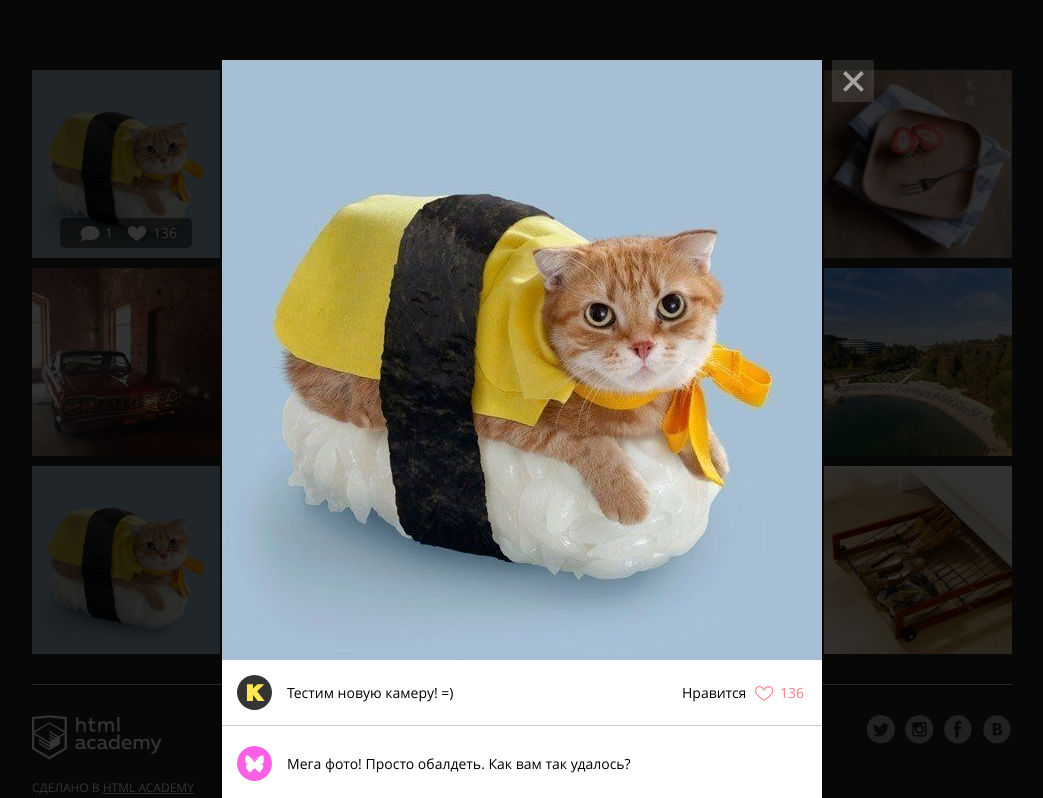
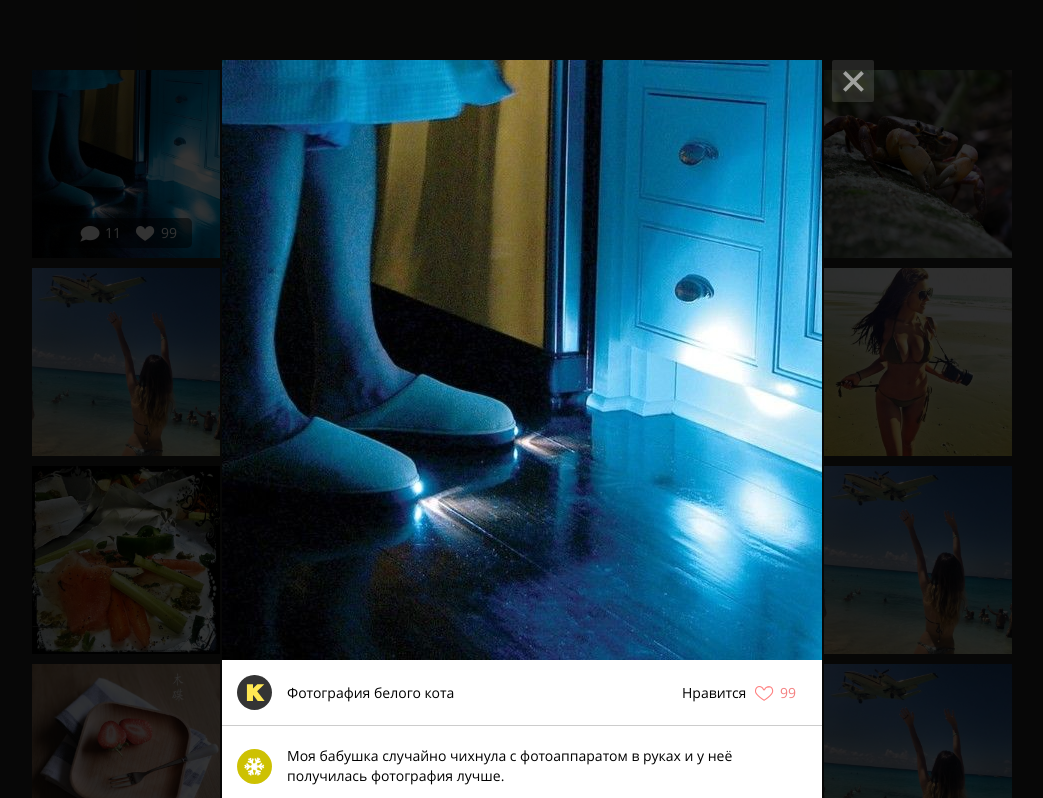
Before and after one commit to korelskiy/190310-kekstagram-23, a website with bundled scripts: page index.html in a window 1280 px wide. Both pictures are taken after a click on the link 244 px from the left and 164 px from the top of the page. Shown: the top 798 px of the page, without its empty margins (118-1161 px from the left). Built offline with nearby package versions, Linux system fonts and the light colour scheme.

Commit message:
Generate comments of images in the full-screen mode

```diff
--- a/index.html
+++ b/index.html
@@ -174,7 +174,7 @@
         </div>
 
         <!-- Кнопка для выхода из полноэкранного просмотра изображения -->
-        <button type="reset" class="big-picture__cancel  cancel" id="picture-cancel">Закрыть</button>
+        <button type="reset" class="big-picture__cancel  cancel" id="picture-cancel" tabindex="0">Закрыть</button>
       </div>
     </section>
   </main>
@@ -193,6 +193,14 @@
       </ul>
     </div>
   </footer>
+
+    <!-- Шаблон комментария к фотографии -->
+    <template id="comment">
+      <li class="social__comment">
+        <img class="social__picture" width="35" height="35">
+        <p class="social__text"></p>
+    </li>
+    </template>
 
   <!-- Шаблон изображения случайного пользователя -->
   <template id="picture">
--- a/js/data.js
+++ b/js/data.js
@@ -1,7 +1,7 @@
 // Генерация данных
 import {getRandomNumber, getRandomArrayElement} from './util.js';
 
-const DESCRIPTION_PHOTO_COUNT = 6;
+const DESCRIPTION_PHOTO_COUNT = 26;
 
 const MIN_URL_NUMBER = 1;
 const MAX_URL_NUMBER = 25;
@@ -11,6 +11,10 @@ const MAX_LIKES_NUMBER = 200;
 
 const MIN_AVATAR_NUMBER = 1;
 const MAX_AVATAR_NUMBER = 6;
+
+const MIN_COMMENTS = 1;
+const MAX_COMMENTS = 15;
+
 
 const DESCRIPTIONS = [
   'Фотография серого кота',
@@ -39,21 +43,21 @@ const MESSAGES = [
   'Я поскользнулся на банановой кожуре и уронил фотоаппарат на кота и у меня получилась фотография лучше.',
 ];
 
-const createDescriptionPhoto = (elem, index) => ({
+const createCommentsPhoto = (elem, index) => ({
+  id: index + 1,
+  avatar: `img/avatar-${getRandomNumber(MIN_AVATAR_NUMBER, MAX_AVATAR_NUMBER)}.svg`,
+  message: getRandomArrayElement(MESSAGES),
+  name: getRandomArrayElement(NAMES),
+});
+
+const createPhoto = (elem, index) => ({
   id: index + 1,
   url: `photos/${getRandomNumber(MIN_URL_NUMBER, MAX_URL_NUMBER)}.jpg`,
   description: getRandomArrayElement(DESCRIPTIONS),
   likes: getRandomNumber(MIN_LIKES_NUMBER, MAX_LIKES_NUMBER),
-  comments: [
-    {
-      id: index + 1,
-      avatar: `img/avatar${getRandomNumber(MIN_AVATAR_NUMBER, MAX_AVATAR_NUMBER)}.svg`,
-      message: getRandomArrayElement(MESSAGES),
-      name: getRandomArrayElement(NAMES),
-    },
-  ],
+  comments: new Array(getRandomNumber(MIN_COMMENTS, MAX_COMMENTS)).fill(null).map(createCommentsPhoto),
 });
 
-const customPhotos = new Array(DESCRIPTION_PHOTO_COUNT).fill(null).map(createDescriptionPhoto);
+const customPhotos = new Array(DESCRIPTION_PHOTO_COUNT).fill(null).map(createPhoto);
 
 export {customPhotos};
--- a/js/preview.js
+++ b/js/preview.js
@@ -1,43 +1,78 @@
-// Отрисовка окна с полноразмерным изображением.
+// Отрисовка окна с полноразмерным изображением;
 
 import {listPictures} from './photo.js';
+import {customPhotos} from './data.js';
+import {isEscEvent, isEnterEvent} from './util.js';
 
-const scrollingBlock = document.querySelector('body');
+const body = document.querySelector('body');
 const previewBlock = document.querySelector('.big-picture');
 const previewPicture = previewBlock.querySelector('.big-picture__img').querySelector('img');
 const pictureLikes = previewBlock.querySelector('.likes-count');
 const pictureCommentsCount = previewBlock.querySelector('.comments-count');
+const pictureDescription = previewBlock.querySelector('.social__caption');
+const pictureListComments = previewBlock.querySelector('.social__comments');
 const buttonClosePreview = previewBlock.querySelector('.big-picture__cancel');
-
 const previewBlockCommentsCount = previewBlock.querySelector('.social__comment-count');
 const newUploadedComments = previewBlock.querySelector('.comments-loader');
+const pictures = document.querySelectorAll('.picture');
+const commentTemplate = document.querySelector('#comment').content.querySelector('.social__comment');
 
-const KEY_CODE_ESC = 27;
+// Обработчик события при нажатии клавиши Esc;
+const onPreviewEscKeydown = (evt) => {
+  if (isEscEvent(evt)) {
+    evt.preventDefault();
+    previewBlock.classList.add('hidden');
+    body.classList.remove('modal-open');
+  }
+};
 
-listPictures.addEventListener('click', (evt) => {
-  const pictureClick = evt.target;
-  const nodeClick = evt.target.parentNode;
-  if (pictureClick.className === 'picture__img') {
-    previewBlock.classList.remove('hidden');
-    scrollingBlock.classList.add('modal-open');
-    previewPicture.src = nodeClick.querySelector('.picture__img').src;
-    pictureLikes.textContent = nodeClick.querySelector('.picture__likes').textContent;
-    pictureCommentsCount.textContent = nodeClick.querySelector('.picture__comments').textContent;
-    previewBlockCommentsCount.classList.add('hidden');
-    newUploadedComments.classList.add('hidden');
+// Функция открытия окна с полноразмерным изображением;
+function openPreviewBlock () {
+  previewBlock.classList.remove('hidden');
+  body.classList.add('modal-open');
+  previewBlockCommentsCount.classList.add('hidden'); // скрываем временно!
+  newUploadedComments.classList.add('hidden'); // скрываем временно!
+  document.addEventListener('keydown', onPreviewEscKeydown);
+}
+
+// Функция закрытия окна с полноразмерным изображением;
+function closePreviewBlock () {
+  previewBlock.classList.add('hidden');
+  body.classList.remove('modal-open');
+  document.removeEventListener('keydown', onPreviewEscKeydown);
+}
+
+// Закрытие окна при нажатии клавиши Enter;
+buttonClosePreview.addEventListener('keydown', (evt) => {
+  if (isEnterEvent(evt)) {
+    closePreviewBlock();
   }
 });
 
-// Закрытие окна с полноразмерным изображением.
-
-buttonClosePreview.addEventListener ('click',  () => {
-  previewBlock.classList.add('hidden');
-  scrollingBlock.classList.remove('modal-open');
+// Закрытие окна при клике на кнопку "Close";
+buttonClosePreview.addEventListener ('click', () => {
+  closePreviewBlock();
 });
 
-document.addEventListener('keydown', (evt) => {
-  if (evt.keyCode === KEY_CODE_ESC) {
-    previewBlock.classList.add('hidden');
-    scrollingBlock.classList.remove('modal-open');
+
+// Обработка события нажатия на миниатюру и заполнение данными;
+listPictures.addEventListener('click', (evt) => {
+  const pictureElement = evt.target.closest('.picture');
+  if (pictureElement) {
+    openPreviewBlock();
+    const index = Array.from(pictures).findIndex((elem) => elem === pictureElement);
+    const photoInfo = customPhotos[index];
+    previewPicture.src = photoInfo.url;
+    pictureLikes.textContent = photoInfo.likes;
+    pictureCommentsCount.textContent = photoInfo.comments.length;
+    pictureDescription.textContent = photoInfo.description;
+    pictureListComments.innerHTML = '';
+    for (let i = 0; i <= photoInfo.comments.length-1; i++) {
+      const commentElement = commentTemplate.cloneNode(true);
+      commentElement.querySelector('.social__picture').src = photoInfo.comments[i].avatar;
+      commentElement.querySelector('.social__picture').alt = photoInfo.comments[i].name;
+      commentElement.querySelector('.social__text').textContent = photoInfo.comments[i].message;
+      pictureListComments.appendChild(commentElement);
+    }
   }
 });
--- a/js/util.js
+++ b/js/util.js
@@ -20,4 +20,10 @@ function checkStringLength(line, maxLength) {
 }
 checkStringLength(LINE_TEXT, MAX_LENGTH);
 
-export {getRandomNumber, getRandomArrayElement};
+// Событие нажатия клавиши Esc
+const isEscEvent = (evt) => evt.key === 'Escape' || evt.key === 'Esc';
+
+// Событие нажатия клавиши Enter
+const isEnterEvent = (evt) => evt.key === 'Enter';
+
+export {getRandomNumber, getRandomArrayElement, isEscEvent, isEnterEvent};
```
